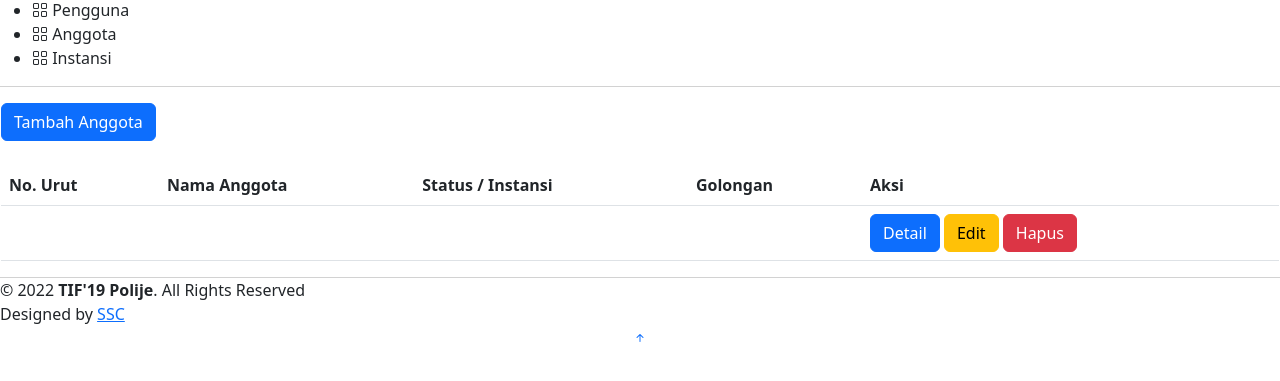
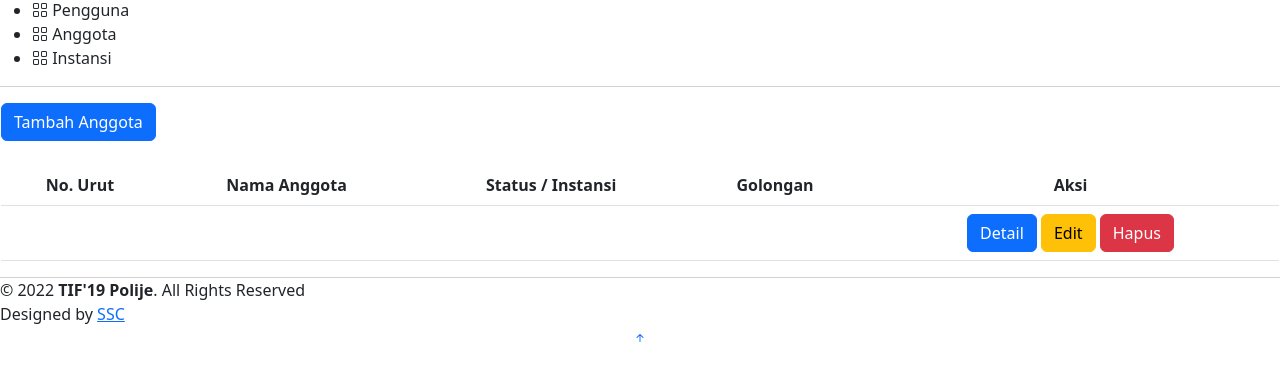
Before and after one commit to MohamadArdias/koperasi, a CodeIgniter app: page /koperasi/index.php/Anggota in a window 1280 px wide. Shown: the part 122-503 px from the top of the page. Run offline with CodeIgniter, Linux system fonts and the light colour scheme; tables that the repository leaves empty or names only in its code hold one stand-in row (values such as "Sample post"); data that the repository does not hold is empty; some libraries are stand-ins or nearby versions.

Commit message:
repair anggota

```diff
--- a/application/views/anggota/index.php
+++ b/application/views/anggota/index.php
@@ -21,21 +21,21 @@
   <table class="table">
     <thead>
       <tr>
-        <th>No. Urut</th>
-        <th>Nama Anggota</th>
-        <th>Status / Instansi</th>
-        <th>Golongan</th>
-        <th>Aksi</th>
+        <th class="text-center">No. Urut</th>
+        <th class="text-center">Nama Anggota</th>
+        <th class="text-center">Status / Instansi</th>
+        <th class="text-center">Golongan</th>
+        <th class="text-center">Aksi</th>
       </tr>
     </thead>
     <tbody>
       <?php foreach ($anggota as $ang) : ?>
         <tr>
-          <td><?= $ang['URUT_ANG']; ?></td>
-          <td><?= $ang['NAMA_ANG']; ?></td>
-          <td><?= $ang['NAMA_INS']; ?></td>
-          <td><?= $ang['GOL']; ?></td>
-          <td>
+          <td class="text-center"><?= $ang['URUT_ANG']; ?></td>
+          <td class="text-center"><?= $ang['NAMA_ANG']; ?></td>
+          <td class="text-center"><?= $ang['NAMA_INS']; ?></td>
+          <td class="text-center"><?= $ang['GOL']; ?></td>
+          <td class="text-center">
             <a href="<?= base_url(); ?>index.php/Anggota/detail/<?= $ang['URUT_ANG']; ?>" class="btn btn-primary">Detail</a>
             <a href="<?= base_url(); ?>index.php/Anggota/edit/<?= $ang['URUT_ANG']; ?>" class="btn btn-warning">Edit</a>
             <a href="<?= base_url(); ?>index.php/Anggota/hapus/<?= $ang['URUT_ANG']; ?>" class="btn btn-danger" onclick="return confirm('Yakin?');">Hapus</a>
```
